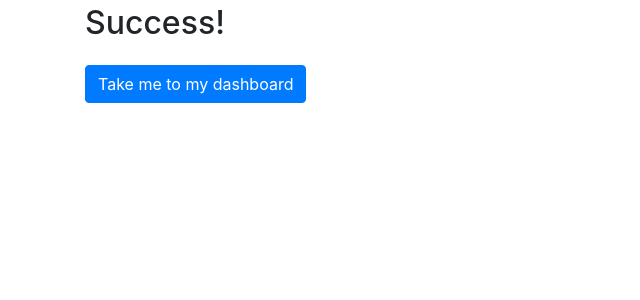
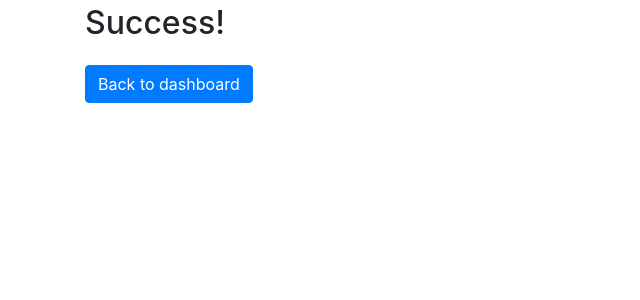
Before and after one commit to DynamicGenetics/Mood-Music, a Django app: page /dashboard/thanks/ in a window 1280 px wide. Shown: the part 80-380 px from the top of the page, without its empty margins (0-640 px from the left). Run offline with Django 3.2, Linux system fonts and the light colour scheme; the visitor is signed in with stand-in values (Sample User, id 1); some libraries are stand-ins or nearby versions.

```diff
--- a/moodmusic/templates/dashboard/thanks.html
+++ b/moodmusic/templates/dashboard/thanks.html
@@ -6,6 +6,6 @@
 
     <h2>Success!</h2>
 
-    <a href="{% url 'dashboard:index' %}" class="btn btn-primary" role="button">Take me to my dashboard</a>
+    <a href="{% url 'dashboard:index' %}" class="btn btn-primary" role="button">Back to dashboard</a>
 
 {% endblock content %}
--- a/moodmusic/templates/dashboard/verified.html
+++ b/moodmusic/templates/dashboard/verified.html
@@ -21,6 +21,7 @@
           <div class="col-xs-12 col-sm-12 col-md-12">
           </div>
         </div>
+        <a href="{% url 'dashboard:index' %}" class="btn btn-primary" role="button">Back to dashboard</a>
       </div>
     </div>
   </div>
```
